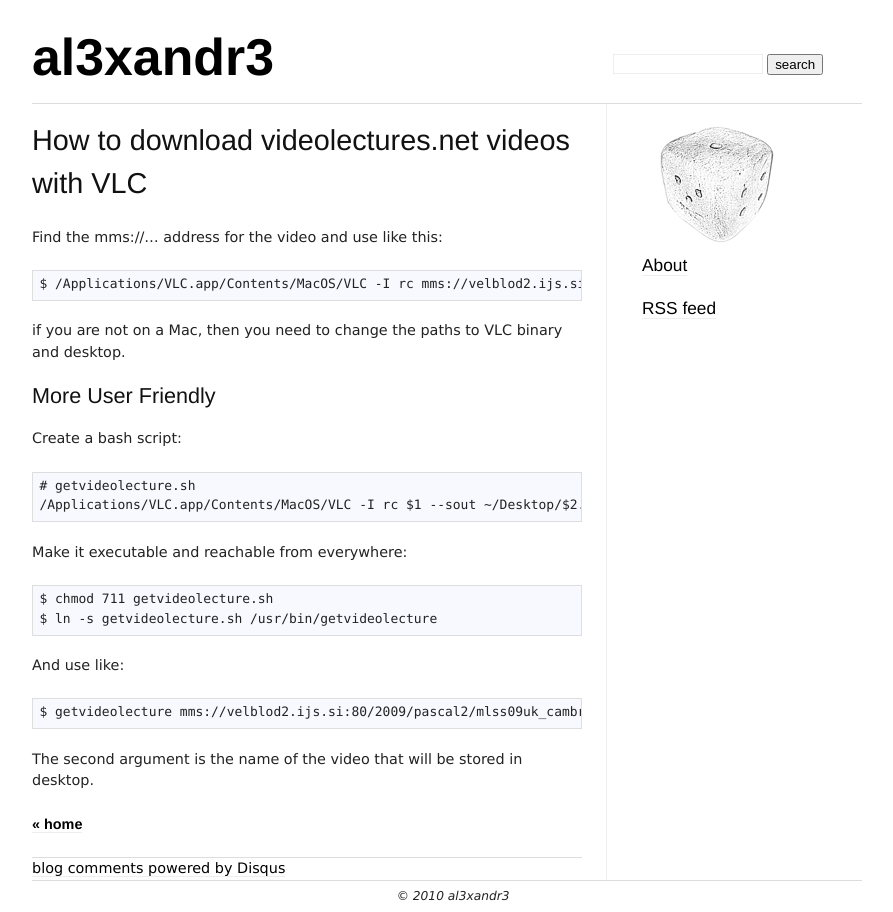
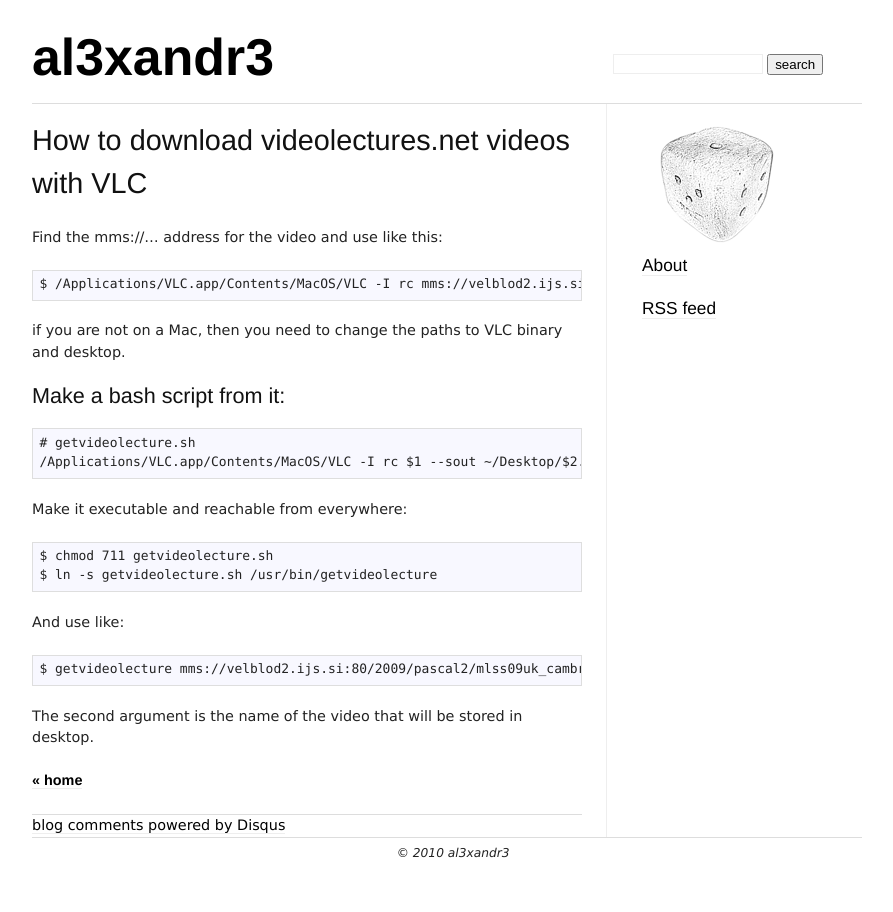
Before and after one commit to al3xandr3/al3xandr3.github.io, a Jekyll site: the page built from _posts/2010-08-08-download-videolectures-videos-vlc.html, in a window 1280 px wide. Shown: the whole page, without its empty margins (193-1086 px from the left). Built offline with Jekyll 4.4.1, drawn with Linux system fonts in a browser that asks for light colours; nearby versions of some CDN libraries; comment, search, counter and statistics services are not loaded.

Commit message:
vlc copy

```diff
--- a/_org/posts/2010-08-08-download-videolectures-videos-vlc.org
+++ b/_org/posts/2010-08-08-download-videolectures-videos-vlc.org
@@ -10,9 +10,7 @@ $ /Applications/VLC.app/Contents/MacOS/VLC -I rc mms://velblod2.ijs.si:80/2009/p
 if you are not on a Mac, then you need to change the paths to VLC
 binary and desktop.
 
-** More User Friendly
-
-Create a bash script:
+** Make a bash script from it:
 
 #+BEGIN_SRC bash
 # getvideolecture.sh
--- a/_posts/2010-08-08-download-videolectures-videos-vlc.html
+++ b/_posts/2010-08-08-download-videolectures-videos-vlc.html
@@ -26,14 +26,11 @@ binary and desktop.
 
 </div>
 
-<div id="outline-container-1_1" class="outline-3">
-<h3 id="sec-1_1">More User Friendly </h3>
+<div class="outline-3" id="outline-container-1_1">
+<h3 id="sec-1_1">Make a bash script from it: </h3>
 <div class="outline-text-3" id="text-1_1">
 
 
-<p>
-Create a bash script:
-</p>
 
 
 
```
